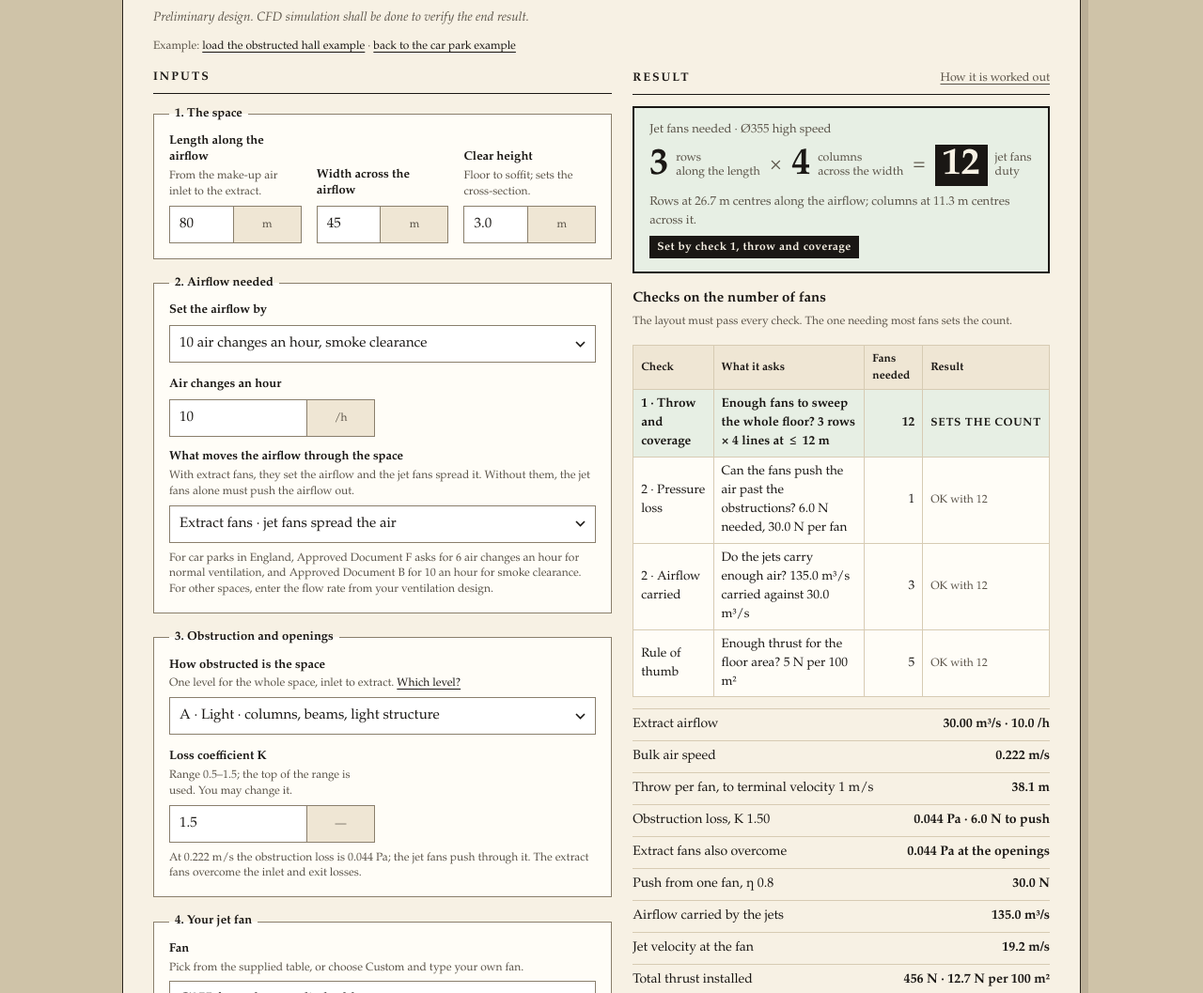
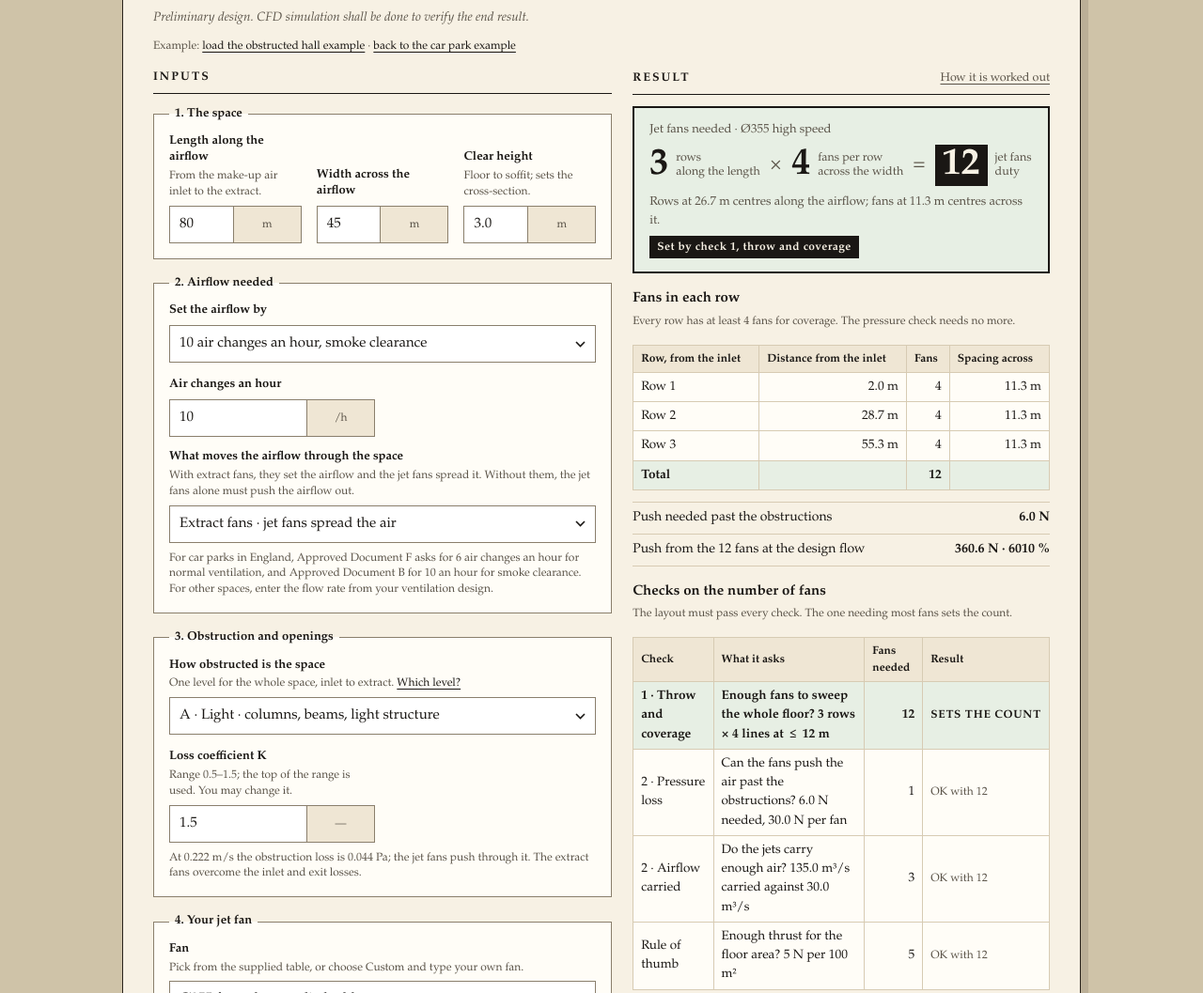
Before and after one commit to hvacengineeringtools/mepengineering, a plain HTML site: page jet-fan.html in a window 1280 px wide. Shown: the part 923-1980 px from the top of the page at 94% size. Drawn offline with Linux system fonts and the light colour scheme.

Commit message:
Add files via upload

```diff
--- a/jet-fan.html
+++ b/jet-fan.html
@@ -212,7 +212,7 @@ input[readonly] { background:var(--tint); color:var(--muted); }
 .answer.big { border-width:2px; padding:14px 16px; }
 .rc { display:flex; align-items:center; gap:10px; flex-wrap:nowrap; margin:6px 0 8px; }
 .rc > div { display:flex; align-items:center; gap:8px; }
-.rc .n { font-size:40px; font-weight:700; line-height:1; font-variant-numeric:tabular-nums; }
+.rc .n { font-size:40px; font-weight:700; line-height:1; font-variant-numeric:tabular-nums; white-space:nowrap; }
 .rc .t { font-size:12.5px; line-height:1.2; color:var(--muted); }
 .rc .x { font-size:22px; color:var(--muted); }
 .rc > div:last-child .n { padding:2px 8px; background:var(--ink); color:var(--paper); }
@@ -528,6 +528,7 @@ nav.pages.grouped .nl { display:grid; grid-template-columns:repeat(auto-fill,min
     <div><label for="rho">Air density</label><div class="pair"><input id="rho" type="number" inputmode="decimal" min="0.5" step="0.01" value="1.20" /><span>kg/m³</span></div></div>
     <div><label for="tpa">Thrust per floor area<span class="hint">Maker rule of thumb: 5 N per 100 m².</span></label><div class="pair"><input id="tpa" type="number" inputmode="decimal" min="0" step="0.5" value="5" /><span>N/100m²</span></div></div>
     <div><label for="sb">Standby fans</label><select id="sb"><option value="0" selected>None</option><option value="1">One (N + 1)</option><option value="row">One per fan line</option></select></div>
+    <div class="span2"><label for="perrow">Fans in each row<span class="hint">When the pressure check needs more fans than coverage, add only the fans needed to reach the design flow, or keep a regular grid.</span></label><select id="perrow"><option value="fewest" selected>Fewest fans · rows may differ by one fan</option><option value="grid">Same number in every row · regular grid</option></select></div>
   </div>
 </details>
 </section>
@@ -647,7 +648,7 @@ nav.pages.grouped .nl { display:grid; grid-template-columns:repeat(auto-fill,min
         <li><b>Airflow carried.</b> A free jet carries 0.32 × x / D times its own flow at distance x (Ricou and Spalding). In a room it cannot carry more than its share of the cross-section moving at the terminal velocity. The fan lines together must carry at least Q.</li>
         <li><b>Jet fans alone.</b> With no extract fan, the fans must push Q through the obstructions and the openings and against wind and stack pressure. The sheet also solves for the airflow the installed fans actually drive. Opening losses are converted to the hall speed: K (A / A<sub>opening</sub>)², so small openings dominate.</li>
       </ol>
-      <p><b>The layout</b> takes the rows from Method 1 and adds fan lines until every test is met. The check that needs most fans is marked “sets the count”.</p>
+      <p><b>The layout</b> takes the rows from Method 1. Every row gets the fans needed for coverage and for the airflow carried, because each row must sweep the full width and hand the air on to the next. The pressure check is different: the rows are in series, so the push of every fan adds up, and the check needs a total, not a number per row. The sheet adds fans one at a time until the installed fans drive the design flow, and spreads the extra fans along the length, so rows differ by at most one fan. Choose “Same number in every row” for a regular grid; it rounds up to a whole number of fans per row. The check that needs most fans is marked “sets the count”.</p>
       <h3>How reliable each assumption is</h3>
       <p>Checked on 8 October 2026 against the sources listed below. The two that most affect the count are the throw and the lateral spacing.</p>
       <div class="scroll"><table class="ref acc">
@@ -797,22 +798,45 @@ function compute(p) {
   let colsFlow = 1;
   if (!flowFail) { while (carried(colsFlow) < Q - 1e-9 && colsFlow < 500) colsFlow++; }
   const Nflow = rows * colsFlow;
-  // Layout
-  let cols = colsSp, gov = "cover";
-  if (!flowFail && colsFlow > cols) { cols = colsFlow; gov = "flow"; }
-  if (Number.isFinite(Nmom) && Nmom > rows * cols) { cols = Math.ceil(Nmom / rows); gov = "momentum"; }
-  const N = rows * cols, Nsb = p.sb === "1" ? 1 : p.sb === "row" ? cols : 0;
+  // Layout, row by row.
+  // Coverage and airflow carried are needed in every row: each row must sweep the full width and hand the
+  // carried air on to the next. The pressure check is a total: the rows are in series, so the push of every
+  // fan adds up. Fans are added one at a time until the installed fans drive the design flow; the extra fans
+  // are spread along the length, so rows differ by at most one fan.
+  const colsBase = Math.max(colsSp, flowFail ? 1 : colsFlow);
+  let gov = !flowFail && colsFlow > colsSp ? "flow" : "cover";
+  const Nbase = rows * colsBase;
+  const Nreq = Number.isFinite(Nmom) ? Math.max(Nbase, Nmom) : Nbase;
+  if (Nreq > Nbase) gov = "momentum";
+  const grid = p.perRow === "grid";
+  let perRow;
+  if (grid) perRow = Array(rows).fill(Math.ceil(Nreq / rows - 1e-9));
+  else {
+    const c0 = Math.floor(Nreq / rows), extra = Nreq - c0 * rows;
+    perRow = Array.from({ length:rows }, (_, i) => c0 + (Math.ceil((i + 1) * extra / rows) > Math.ceil(i * extra / rows) ? 1 : 0));
+  }
+  const N = perRow.reduce((a, b) => a + b, 0);
+  const cols = Math.max(...perRow), colsMin = Math.min(...perRow), even = cols === colsMin;
+  const Nsb = p.sb === "1" ? 1 : p.sb === "row" ? cols : 0;
   const N2 = Math.max(Number.isFinite(Nmom) ? Nmom : 0, Nflow);
   const tpaGiven = N * p.T / floorA * 100;
-  // airflow the installed fans drive, jet fans alone
-  let Qdrive = null;
-  if (jetOnly) {
-    const push = vv => N * p.eta * p.T * Math.max(1 - vv / vj, 0) / A - (K * 0.5 * rho * vv * vv + pext);
-    if (push(0) <= 0) Qdrive = 0;
-    else { let lo = 0, hi = vj; for (let k = 0; k < 80; k++) { const m = (lo + hi) / 2; if (push(m) > 0) lo = m; else hi = m; } Qdrive = lo * A; }
-  }
+  // Push available from n fans at the design flow, and the airflow n fans drive (jet fans alone)
+  const pushAt = n => n * Fper;
+  const drive = n => {
+    const push = vv => n * p.eta * p.T * Math.max(1 - vv / vj, 0) / A - (K * 0.5 * rho * vv * vv + pext);
+    if (n <= 0 || push(0) <= 0) return 0;
+    let lo = 0, hi = vj; for (let k = 0; k < 80; k++) { const m = (lo + hi) / 2; if (push(m) > 0) lo = m; else hi = m; }
+    return lo * A;
+  };
+  const Qdrive = jetOnly ? drive(N) : null;
+  const Nmin = Nreq, QdriveMin = jetOnly ? drive(Nmin) : null, QdriveLess = jetOnly && Nmin > 1 ? drive(Nmin - 1) : null;
+  // Fans if one row fewer were enough (for the "sits on a step" check)
+  const NrowLess = rows > 1 ? Math.max((rows - 1) * colsBase, Number.isFinite(Nmom) ? Nmom : 0) : null;
+  const layout = even ? `${rows} × ${cols}` : `${rows} × ${colsMin}–${cols}`;
   return Object.assign(r, { ok:true, A, V, Q, v, ach, rho, Aj, vj, tEst, thr, ov, sL, rowsRaw, rows, colsSp, N1, floorA, Ntpa,
-    Kobs, K, KinH, KoutH, Ain, Aout, pext, qd, dpObs, dpIn, dpOut, dpOpenExt, jetOnly, dp, Freq, Fper, Nmom, Qfree, Qcap, flowFail, colsFlow, Nflow, N2, Qdrive, Cf, Qcarried:carried(cols), cols, gov, N, Nsb, sx:L / rows, sy:W / cols, tpaGiven, tpaOK:tpaGiven >= p.tpa - 1e-9 });
+    Kobs, K, KinH, KoutH, Ain, Aout, pext, qd, dpObs, dpIn, dpOut, dpOpenExt, jetOnly, dp, Freq, Fper, Nmom, Qfree, Qcap, flowFail, colsFlow, Nflow, N2, Qdrive, Cf,
+    Qcarried:carried(colsMin), colsBase, Nbase, Nreq, grid, perRow, cols, colsMin, even, layout, gov, N, Nsb, Nmin, QdriveMin, QdriveLess, NrowLess,
+    pushN:pushAt(N), sx:L / rows, sy:W / colsMin, tpaGiven, tpaOK:tpaGiven >= p.tpa - 1e-9 });
 }
 
 function readInputs() {
@@ -822,7 +846,7 @@ function readInputs() {
   else Q = (num("ach") || 0) * V / 3600;
   return { L:num("L"), W:num("W"), H:num("H"), Q, T:num("T"), Qj:num("Qj"), D:num("D"), throwM:num("throw"),
     rho:num("rho") || 1.2, ut:num("ut") || 1, kv:num("kv") || 6, ov:numOr("ov", 20), sw:num("sw") || 12, eta:num("K") || 0.8, cfree:num("cfree") || C_FREE,
-    Kobs:numOr("Kobs", 0), tpa:numOr("tpa", 5), sb:$("sb").value,
+    Kobs:numOr("Kobs", 0), tpa:numOr("tpa", 5), sb:$("sb").value, perRow:$("perrow").value,
     drive:$("drive").value, Ain:num("Ain"), Kin:numOr("Kin", K_IN), Aout:num("Aout"), Kout:numOr("Kout", K_OUT), pext:numOr("pext", 0) };
 }
 
@@ -839,11 +863,12 @@ function calc() {
   const govTxt = { cover:"Set by check 1, throw and coverage", flow:"Set by check 2, airflow carried", momentum:r.jetOnly ? "Set by check 2, pressure balance" : "Set by check 2, pressure loss" }[r.gov];
 
   const checks = [];
-  if (r.gov === "momentum") checks.push(["warn", `Pressure ${r.jetOnly ? "balance" : "loss"} sets the count: ${r.Nmom} fans are needed to push ${f(r.Q, 1)} m³/s ${r.jetOnly ? "through the space, its openings and against the outside pressure" : "through the obstructions"}, more than throw and spacing need. Fan lines were added.`]);
+  if (r.gov === "momentum") checks.push(["warn", `Pressure ${r.jetOnly ? "balance" : "loss"} sets the count: ${r.Nmom} fans are needed to push ${f(r.Q, 1)} m³/s ${r.jetOnly ? "through the space, its openings and against the outside pressure" : "through the obstructions"}, more than the ${r.Nbase} that throw and spacing need. ${r.grid ? `Every row was given ${r.cols} fans, ${r.N - r.Nmom} more than the pressure check needs.` : `${r.Nmom - r.Nbase} fan${r.Nmom - r.Nbase > 1 ? "s were" : " was"} added, spread along the length.`}`]);
+  if (r.gov === "momentum" && r.grid && r.N > r.Nmom) checks.push(["", `With “Fewest fans” the same flow needs ${r.Nmom} fans, rows of ${Math.floor(r.Nmom / r.rows)}${r.Nmom % r.rows ? ` or ${Math.floor(r.Nmom / r.rows) + 1}` : ""}.`]);
   if (r.gov === "flow") checks.push(["warn", `Airflow carried sets the count: ${r.colsFlow} fan lines are needed for the jets to carry ${f(r.Q, 2)} m³/s at the end of their throw.`]);
   if (r.rows > 1) {
     const need = p.L / ((r.rows - 1) * (1 - r.ov)), pct = need / r.thr - 1;
-    if (pct < 0.15) checks.push(["warn", `The count sits on a step: a throw of ${f(need, 1)} m, ${f(pct * 100, 0)} % longer, needs one row fewer (${(r.rows - 1) * r.cols} fans). Get the maker’s throw to a terminal velocity of ${p.ut} m/s.`]);
+    if (pct < 0.15 && r.NrowLess < r.N) checks.push(["warn", `The count sits on a step: a throw of ${f(need, 1)} m, ${f(pct * 100, 0)} % longer, needs one row fewer (${r.NrowLess} fans). Get the maker’s throw to a terminal velocity of ${p.ut} m/s.`]);
   }
   if (!r.tpaOK) checks.push(["warn", `Installed thrust is ${f(r.tpaGiven, 1)} N per 100 m² of floor, below the ${p.tpa} N rule of thumb (${r.Ntpa} fans). Consider a larger fan or more fans.`]);
   if (r.sy > 15) checks.push(["warn", `Lateral spacing ${f(r.sy, 1)} m is wider than 15 m. Expect slow strips between lines; consider more columns.`]);
@@ -856,10 +881,24 @@ function calc() {
   if (r.v / r.vj > 0.2) checks.push(["warn", `Bulk velocity is ${f(100 * r.v / r.vj, 0)}% of the jet velocity; jets lose effect at high bulk velocity.`]);
 
   const cmpRow = (lab, what, n, on, chk) => `<tr${on ? ' class="on"' : ""}><td>${lab}</td><td>${what}</td><td class="n">${n}</td><td>${on ? "sets the count" : chk}</td></tr>`;
+  const colsTxt = r.even ? r.cols : `${r.colsMin}–${r.cols}`;
+  // Fans in each row, from the inlet to the extract
+  const rowTable = `<h3 style="margin:16px 0 4px">Fans in each row</h3>` +
+    `<p class="hint" style="margin:0 0 6px">Every row has at least ${r.colsBase} fan${r.colsBase > 1 ? "s" : ""} for coverage${!r.flowFail && r.colsFlow > r.colsSp ? " and airflow carried" : ""}. ${r.gov === "momentum" ? (r.grid ? `The pressure check needs ${r.Nmom} in total; every row is made the same.` : `The pressure check needs ${r.Nmom} in total, so ${r.Nmom - r.Nbase} more are spread along the length.`) : "The pressure check needs no more."}</p>` +
+    `<div class="scroll"><table class="sens"><thead><tr><th>Row, from the inlet</th><th>Distance from the inlet</th><th>Fans</th><th>Spacing across</th></tr></thead><tbody>` +
+    r.perRow.map((n, i) => `<tr${n > r.colsBase ? ' class="on"' : ""}><td>Row ${i + 1}</td><td class="n">${f(i * r.sx + Math.min(r.sx * 0.08, 2), 1)} m</td><td class="n">${n}${n > r.colsBase ? ` (+${n - r.colsBase})` : ""}</td><td class="n">${f(p.W / n, 1)} m</td></tr>`).join("") +
+    `<tr class="base"><td>Total</td><td></td><td class="n">${r.N}</td><td></td></tr></tbody></table></div>` +
+    `<dl class="facts">` +
+      `<dt>${r.jetOnly ? "Push needed for the design flow" : "Push needed past the obstructions"}</dt><dd>${f(r.Freq, 1)} N</dd>` +
+      `<dt>Push from the ${r.N} fans at the design flow</dt><dd>${f(r.pushN, 1)} N · ${r.Freq > 0 ? f(100 * r.pushN / r.Freq, 0) + " %" : "—"}</dd>` +
+      (r.jetOnly ? `<dt><b>Airflow the ${r.N} fans drive</b></dt><dd><b>${f(r.Qdrive, 2)} m³/s ${r.Qdrive >= r.Q - 1e-6 ? "≥" : "<"} ${f(r.Q, 2)}</b></dd>` : "") +
+      (r.jetOnly && r.gov === "momentum" && r.QdriveLess != null ? `<dt>With one fan fewer, ${r.Nmin - 1} fans</dt><dd>${f(r.QdriveLess, 2)} m³/s &lt; ${f(r.Q, 2)}</dd>` : "") +
+    `</dl>`;
   out.innerHTML =
     `<div class="answer good big"><div class="k">Jet fans needed · ${esc(name)}</div>` +
-    `<div class="rc"><div><span class="n">${r.rows}</span><span class="t">rows<br>along the length</span></div><span class="x">×</span><div><span class="n">${r.cols}</span><span class="t">columns<br>across the width</span></div><span class="x">=</span><div><span class="n">${r.N}</span><span class="t">jet fans<br>duty</span></div></div>` +
-    `<div class="u">Rows at ${f(r.sx, 1)} m centres along the airflow; columns at ${f(r.sy, 1)} m centres across it.${r.Nsb ? ` Add ${r.Nsb} standby: <b>${r.N + r.Nsb} fans installed</b>.` : ""}</div><span class="gov">${govTxt}</span></div>` +
+    `<div class="rc"><div><span class="n">${r.rows}</span><span class="t">rows<br>along the length</span></div><span class="x">×</span><div><span class="n">${colsTxt}</span><span class="t">fans per row<br>across the width</span></div><span class="x">=</span><div><span class="n">${r.N}</span><span class="t">jet fans<br>duty</span></div></div>` +
+    `<div class="u">Rows at ${f(r.sx, 1)} m centres along the airflow; fans at ${r.even ? f(r.sy, 1) : `${f(p.W / r.cols, 1)}–${f(r.sy, 1)}`} m centres across it.${r.even ? "" : ` Rows: ${r.perRow.join(" + ")}.`}${r.Nsb ? ` Add ${r.Nsb} standby: <b>${r.N + r.Nsb} fans installed</b>.` : ""}</div><span class="gov">${govTxt}</span></div>` +
+    rowTable +
     `<h3 style="margin:16px 0 4px">Checks on the number of fans</h3><p class="hint" style="margin:0 0 6px">The layout must pass every check. The one needing most fans sets the count.</p>` +
     `<div class="scroll"><table class="sens cmp2"><thead><tr><th>Check</th><th>What it asks</th><th>Fans needed</th><th>Result</th></tr></thead><tbody>` +
       cmpRow("1 · Throw and coverage", `Enough fans to sweep the whole floor? ${r.rows} rows × ${r.colsSp} lines at ≤ ${p.sw} m`, r.N1, r.gov === "cover", `OK with ${r.N}`) +
@@ -871,7 +910,6 @@ function calc() {
     `</tbody></table></div>` +
     `<dl class="facts">` +
       `<dt>${r.jetOnly ? "Airflow needed" : "Extract airflow"}</dt><dd>${f(r.Q, 2)} m³/s · ${f(r.ach, 1)} /h</dd>` +
-      (r.jetOnly ? `<dt><b>Airflow the ${r.N} fans drive</b></dt><dd><b>${f(r.Qdrive, 1)} m³/s ${r.Qdrive >= r.Q - 1e-6 ? "≥" : "<"} ${f(r.Q, 1)}</b></dd>` : "") +
       `<dt>Bulk air speed</dt><dd>${f(r.v, 3)} m/s</dd>` +
       `<dt>Throw per fan${p.throwM > 0 ? ", maker’s" : `, to terminal velocity ${p.ut} m/s`}</dt><dd>${f(r.thr, 1)} m</dd>` +
       `<dt>${r.jetOnly ? "Pressure to overcome" : "Obstruction loss"}, K ${f(r.K, 2)}${r.pext > 0 ? ` + ${f(r.pext, 1)} Pa` : ""}</dt><dd>${f(r.dp, 3)} Pa · ${f(r.Freq, 1)} N to push</dd>` +
@@ -907,9 +945,9 @@ function sensitivity(p, base) {
   const rows = cases.map(([lab, o], i) => {
     const r = i === 0 ? base : compute(Object.assign({}, p, o));
     if (!r.ok) return "";
-    return `<tr${i === 0 ? ' class="base"' : ""}><td>${lab}</td><td class="n">${f(r.thr, 1)} m</td><td class="n">${r.N1}</td><td class="n">${r.N2}</td><td class="n">${r.rows} × ${r.cols}</td><td class="n">${r.N}</td></tr>`;
+    return `<tr${i === 0 ? ' class="base"' : ""}><td>${lab}</td><td class="n">${f(r.thr, 1)} m</td><td class="n">${r.N1}</td><td class="n">${r.N2}</td><td class="n">${r.layout}</td><td class="n">${r.N}</td></tr>`;
   }).join("");
-  $("sens").innerHTML = `<thead><tr><th>Case</th><th>Throw</th><th>Method 1</th><th>Method 2</th><th>Rows × columns</th><th>Fans</th></tr></thead><tbody>${rows}</tbody>`;
+  $("sens").innerHTML = `<thead><tr><th>Case</th><th>Throw</th><th>Method 1</th><th>Method 2</th><th>Rows × fans per row</th><th>Fans</th></tr></thead><tbody>${rows}</tbody>`;
 }
 
 function worked(p, r) {
@@ -942,7 +980,13 @@ function worked(p, r) {
     (r.flowFail ? `<div class="eq"><b>Not possible:</b> Q = ${f(r.Q, 2)} m³/s is more than A × u<sub>t</sub>.</div>`
       : `<div class="eq">Fan lines n so that n × min(Q<sub>free</sub>, (W / n) H u<sub>t</sub>) ≥ Q: n = ${r.colsFlow}; fans = ${r.rows} × ${r.colsFlow} = <b>${r.Nflow}</b></div>`) +
     `<h3>Layout</h3>` +
-    `<div class="eq">Columns = max(${r.colsSp}, ${r.colsFlow}${r.gov === "momentum" ? `, ⌈${r.Nmom} / ${r.rows}⌉` : ""}) = ${r.cols}; N = ${r.rows} × ${r.cols} = <b>${r.N}</b>${r.Nsb ? ` + ${r.Nsb} standby` : ""}</div>` +
+    `<div class="eq">Fans in every row = max(coverage ${r.colsSp}, airflow carried ${r.flowFail ? "—" : r.colsFlow}) = ${r.colsBase}; ${r.rows} rows × ${r.colsBase} = ${r.Nbase} fans</div>` +
+    `<div class="eq">Total so the flow reaches the design flow = max(${r.Nbase}, pressure ${Number.isFinite(r.Nmom) ? r.Nmom : "—"}) = <b>${r.Nreq}</b></div>` +
+    (r.grid
+      ? `<div class="eq">Same in every row: ⌈${r.Nreq} / ${r.rows}⌉ = ${r.cols} per row; N = ${r.rows} × ${r.cols} = <b>${r.N}</b>${r.Nsb ? ` + ${r.Nsb} standby` : ""}</div>`
+      : `<div class="eq">Spread over ${r.rows} rows: ${r.Nreq} = ${r.rows} × ${Math.floor(r.Nreq / r.rows)}${r.Nreq % r.rows ? ` + ${r.Nreq % r.rows}` : ""} → rows of ${r.perRow.join(" + ")} = <b>${r.N}</b>${r.Nsb ? ` + ${r.Nsb} standby` : ""}</div>`) +
+    `<div class="eq">Check: push from ${r.N} fans = ${r.N} × ${f(r.Fper, 2)} = ${f(r.pushN, 2)} N ${r.pushN >= r.Freq - 1e-6 ? "≥" : "<"} ${f(r.Freq, 2)} N needed</div>` +
+    (r.jetOnly ? `<div class="eq">Airflow driven: ${r.N} fans → ${f(r.Qdrive, 2)} m³/s${r.gov === "momentum" && r.QdriveLess != null ? `; ${r.Nmin - 1} fans → ${f(r.QdriveLess, 2)} m³/s, below ${f(r.Q, 2)}` : ""}</div>` : "") +
     `<h3>Symbols</h3><p>T thrust, N. Q<sub>j</sub> fan airflow. D fan diameter. v<sub>j</sub> jet speed. v bulk speed. ρ air density. u<sub>t</sub> terminal velocity, the jet speed at the end of the throw. K<sub>v</sub> jet decay constant. η thrust efficiency. K<sub>total</sub> loss coefficient of the obstructions. C the jet entrainment constant, 0.32 for a free jet (Ricou and Spalding). A<sub>in</sub>, A<sub>out</sub> free areas of the openings.</p>` +
     `<p><b>This is a preliminary design. CFD simulation shall be done to verify the end result.</b></p>`;
 }
@@ -965,9 +1009,10 @@ function drawPlan(p, r, lenmm) {
   const fl = Math.max((lenmm > 0 ? lenmm / 1000 : 2.2) * s, 9), fw = Math.max(0.94 * s, 6), reach = Math.min(r.thr, L) * s;
   for (let i = 0; i < r.rows; i++) {
     const fx = x0 + i * r.sx * s + Math.min(r.sx * s * 0.08, 14);
-    for (let c = 0; c < r.cols; c++) {
-      const cy = y0 + (c + 0.5) * r.sy * s;
-      const ex = Math.min(fx + fl + reach, x0 + w), half = Math.min(r.sy * s * 0.48, 0.11 * reach + fw / 2);
+    const nr = r.perRow[i], syr = W / nr;
+    for (let c = 0; c < nr; c++) {
+      const cy = y0 + (c + 0.5) * syr * s;
+      const ex = Math.min(fx + fl + reach, x0 + w), half = Math.min(syr * s * 0.48, 0.11 * reach + fw / 2);
       g += `<path d="M${fx + fl},${cy - fw / 2} L${ex},${cy - half} L${ex},${cy + half} L${fx + fl},${cy + fw / 2} Z" fill="url(#jet)"/>`;
       g += `<rect x="${fx}" y="${cy - fw / 2}" width="${fl}" height="${fw}" fill="${ink}"/>`;
     }
@@ -979,7 +1024,7 @@ function drawPlan(p, r, lenmm) {
   g += `<text x="${x0 + w / 2}" y="${yd + 16}" text-anchor="middle" font-size="12.5">L = ${L} m · ${r.rows} row${r.rows > 1 ? "s" : ""} at ${f(r.sx, 1)} m</text>`;
   const xd = x0 + w + 46;
   g += `<line x1="${xd}" y1="${y0}" x2="${xd}" y2="${y0 + h}" stroke="${ink}" marker-start="url(#ah)" marker-end="url(#ah)"/>`;
-  g += `<text x="${xd + 14}" y="${y0 + h / 2}" text-anchor="middle" font-size="12.5" transform="rotate(90 ${xd + 14} ${y0 + h / 2})">W = ${W} m · ${r.cols} column${r.cols > 1 ? "s" : ""} at ${f(r.sy, 1)} m</text>`;
+  g += `<text x="${xd + 14}" y="${y0 + h / 2}" text-anchor="middle" font-size="12.5" transform="rotate(90 ${xd + 14} ${y0 + h / 2})">W = ${W} m · ${r.even ? `${r.cols} fan${r.cols > 1 ? "s" : ""} per row at ${f(r.sy, 1)} m` : `${r.colsMin}–${r.cols} fans per row`}</text>`;
   svg.innerHTML = g;
   $("planlegend").textContent = "Fans to scale; shading shows each jet to its throw" + (r.Kobs > 0 ? "; hatching shows the obstruction level" : "");
 }
@@ -1012,7 +1057,7 @@ $("loadCP").addEventListener("click", () => {
     ["Rows along 100 m", "4", r.rows + " (100 / " + f(r.thr, 2) + " = " + f(r.rowsRaw, 2) + ")"],
     ["Airflow carried by the jets", "2 × 12.639 = 25.278 m³/s (C = 0.05)", f(r.Qcarried, 2) + " m³/s, capped at A × u<sub>t</sub> = 144 × 0.3"],
     ["Airflow 8 fans drive, jet fans alone", "—", f(r.Qdrive, 1) + " m³/s ≥ 23.06"],
-    ["Total fans", "8 by hand · 6 by a maker’s program", r.N + " (" + r.rows + " × " + r.cols + ")"]
+    ["Total fans", "8 by hand · 6 by a maker’s program", r.N + " (" + r.layout + ")"]
   ];
   $("wbt").innerHTML = `<thead><tr><th>Item</th><th>Hand calculation</th><th>This sheet</th></tr></thead><tbody>` +
     rows.map(x => `<tr><td>${x[0]}</td><td class="n">${x[1]}</td><td class="n">${x[2]}</td></tr>`).join("") + `</tbody>`;
@@ -1020,7 +1065,7 @@ $("loadCP").addEventListener("click", () => {
 
 ["L","W","H","ach","flow","T","Qj","D","throw","Tlo","kw","lp","len","kg","name","ut","kv","ov","sw","K","rho","cfree","tpa","Kobs","Ain","Kin","Aout","Kout","pext"].forEach(id => $(id).addEventListener("input", calc));
 $("drive").addEventListener("change", calc);
-["flowu","sb"].forEach(id => $(id).addEventListener("change", calc));
+["flowu","sb","perrow"].forEach(id => $(id).addEventListener("change", calc));
 setObs("A");
 fillPreset();
 calc();
```
